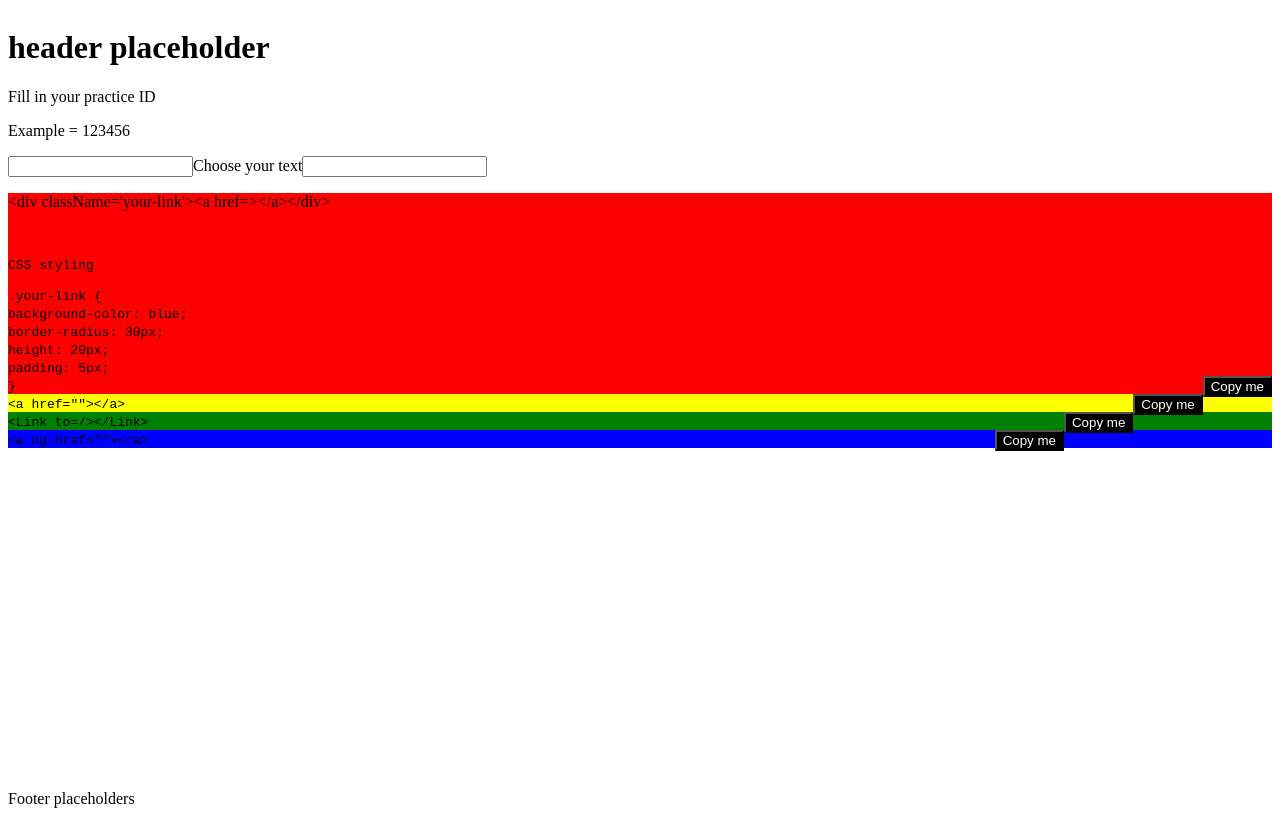
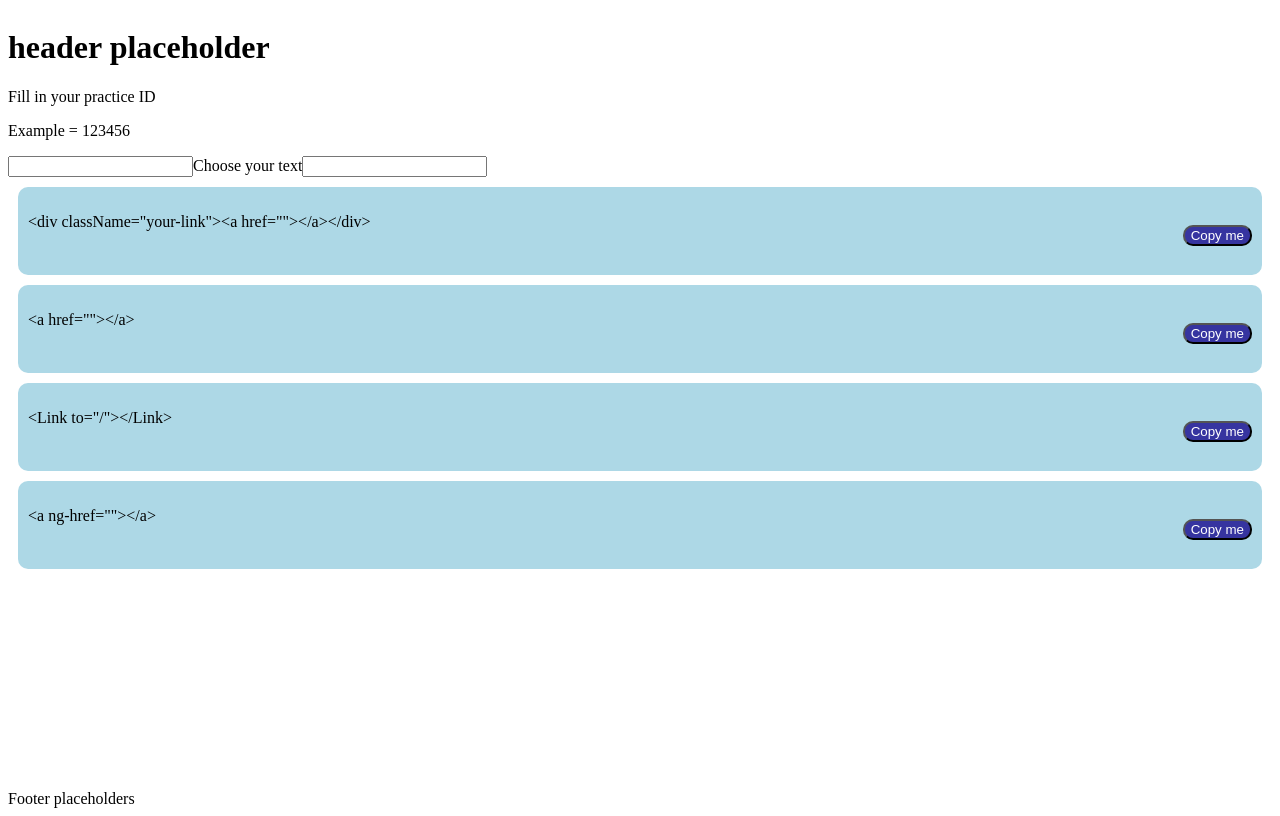
Before and after one commit to evieperren/pet-checkout-link-generator, a React (Create React App) app: page / in a window 1280 px wide. Built offline with nearby package versions, Linux system fonts and the light colour scheme.

Commit message:
coverting to template file

```diff
--- a/src/component/button-block.tsx
+++ /dev/null
@@ -1,21 +0,0 @@
-import React from "react";
-import styles from "./form.module.scss";
-
-interface ButtonBlockProps {
-    template: string;
-}
-
-const ButtonBlock = (props: ButtonBlockProps) => {
-    function copyToClipboard(){
-        console.log(props.template);
-    }
-    return(
-        <div className={styles.button_block}>
-            <code>
-                {props.template}
-            </code>
-            <button type="button" onClick={copyToClipboard}>Copy me</button>
-        </div>
-    )
-}
-export default ButtonBlock;
--- a/src/component/form.module.scss
+++ b/src/component/form.module.scss
@@ -1,17 +1,14 @@
-.html_block {
-    background-color: red;
-}
-.button_block {
-    background-color: yellow;
-}
-.react_block {
-    background-color: green;
-}
-.angular_block {
-    background-color: blue;
+.block {
+    background-color: lightblue;
+    border-radius: 10px;
+    padding: 10px;
+    margin: 10px;
 }
 button {
     float: right;
     color: white;
-    background-color: black;
+    background-color: rgb(54, 52, 160);
+    border-radius: 10px;
+    position: relative;
+    top: -40px;
 }
--- a/src/component/form.tsx
+++ b/src/component/form.tsx
@@ -1,10 +1,8 @@
 import React, { Fragment , useState} from 'react';
 // import styles from './form.module.scss';
 // import * as copy from 'copy-to-clipboard';
-import HTMLBlock from './html-block';
-import ButtonBlock from './button-block';
-import ReactBlock from './react-block';
-import AngularBlock from './angular-block';
+import Template from './template';
+
 interface FormProps {
     title: string;
     description: string;
@@ -34,10 +32,10 @@ const Form = (props: FormProps) => {
           <label>Choose your text</label>
           <input type="text" value={text} onChange={handleText}/>
           <br/>
-          <HTMLBlock template={`<div className='your-link'><a href=${practiceID}>${text}</a></div>`}/>
-          <ButtonBlock template={`<a href="${practiceID}">${text}</a>`}/>
-          <ReactBlock template={`<Link to=/${practiceID}>${text}</Link>`}/>
-          <AngularBlock template={`<a ng-href="${practiceID}">${text}</a>`}/>
+          <Template template={`<div className="your-link"><a href="${practiceID}">${text}</a></div>`}/>
+          <Template template={`<a href="${practiceID}">${text}</a>`}/>
+          <Template template={`<Link to="/${practiceID}">${text}</Link>`}/>
+          <Template template={`<a ng-href="${practiceID}">${text}</a>`}/>
       </Fragment>
     )
 }
--- a/src/component/html-block.tsx
+++ /dev/null
@@ -1,29 +0,0 @@
-import React from 'react';
-import styles from "./form.module.scss";
-
-interface HTMLBlockProps{
-    template: string;
-}
-
-const HTMLBlock = (props: HTMLBlockProps) => {
-    function copyToClipboard(){
-        console.log(props.template);
-    }
-    return(
-        <div className={styles.html_block}>
-            <p>{props.template}</p>
-            <br />
-            <code>
-                <p>CSS styling</p>
-                .your-link 	&#123; <br />
-                background-color: blue;  <br />
-                border-radius: 30px; <br />
-                height: 20px; <br />
-                padding: 5px; <br />
-                &#125;
-            </code>
-            <button type="button" onClick={copyToClipboard}>Copy me</button>
-        </div>
-    )
-}
-export default HTMLBlock;
--- a/src/component/react-block.tsx
+++ /dev/null
@@ -1,21 +0,0 @@
-import React from 'react';
-import styles from "./form.module.scss";
-
-interface ReactBlockProps {
-    template: string
-}
-
-const ReactBlock = (props: ReactBlockProps) => {
-    function copyToClipboard(){
-        console.log(props.template)
-    }
-    return (
-        <div className={styles.react_block}>
-            <code>
-                {props.template}
-            </code>
-            <button type="button" onClick={copyToClipboard}>Copy me</button>
-        </div>
-    )
-}
-export default ReactBlock;
--- a/src/component/angular-block.tsx
+++ b/src/component/template.tsx
@@ -1,21 +1,20 @@
 import React from 'react';
 import styles from "./form.module.scss";
 
-interface AngularBlockProps {
-    template: string
+interface TemplateProps{
+    template: string;
 }
 
-const AngularBlock = (props: AngularBlockProps) => {
+const Template = (props: TemplateProps) => {
     function copyToClipboard(){
         console.log(props.template);
     }
     return(
-        <div className={styles.angular_block}>
-            <code>
-               {props.template}
-            </code>
+        <div className={styles.block}>
+            <p>{props.template}</p>
+            <br />
             <button type="button" onClick={copyToClipboard}>Copy me</button>
         </div>
     )
 }
-export default AngularBlock;
+export default Template;
```
